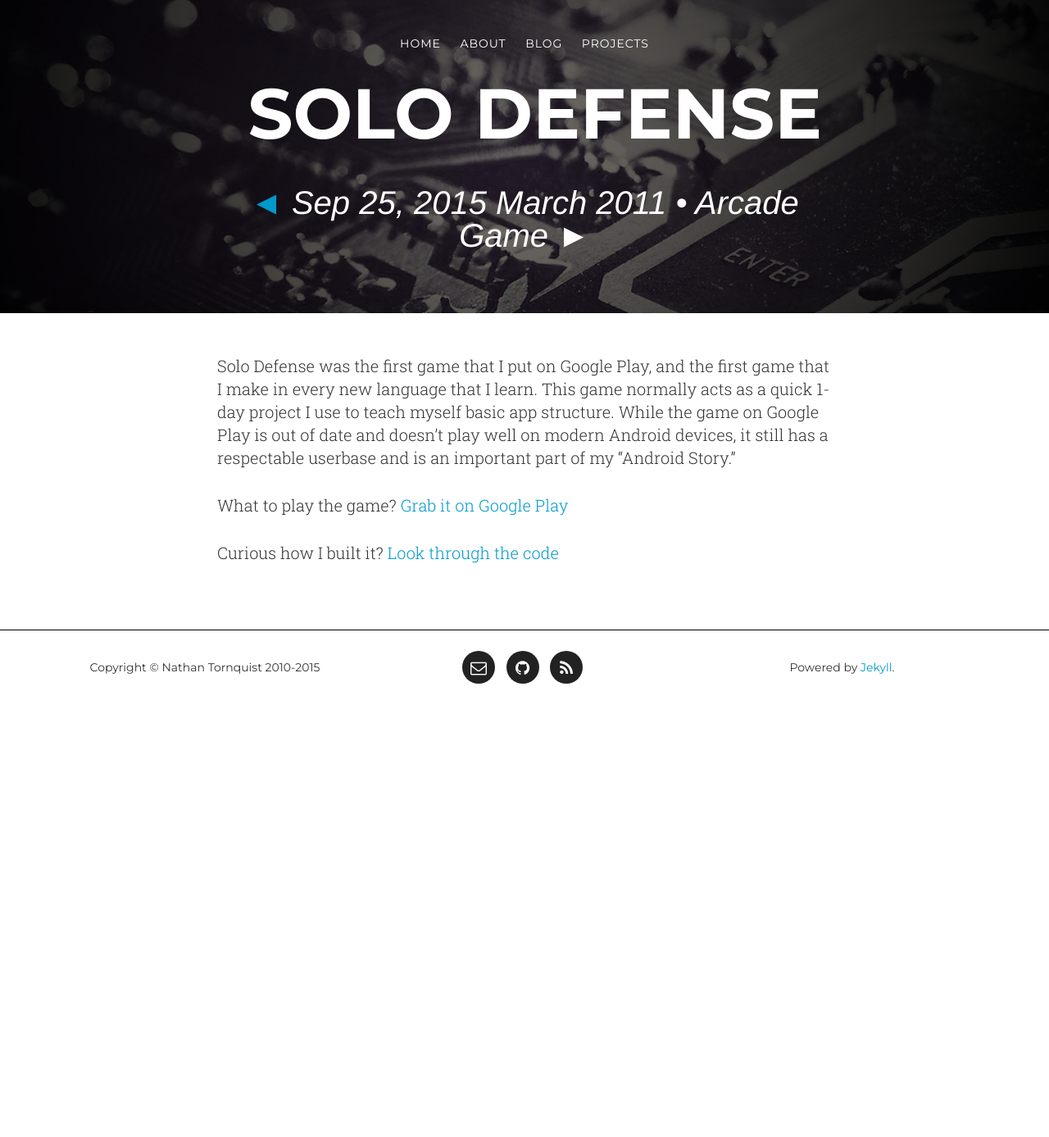
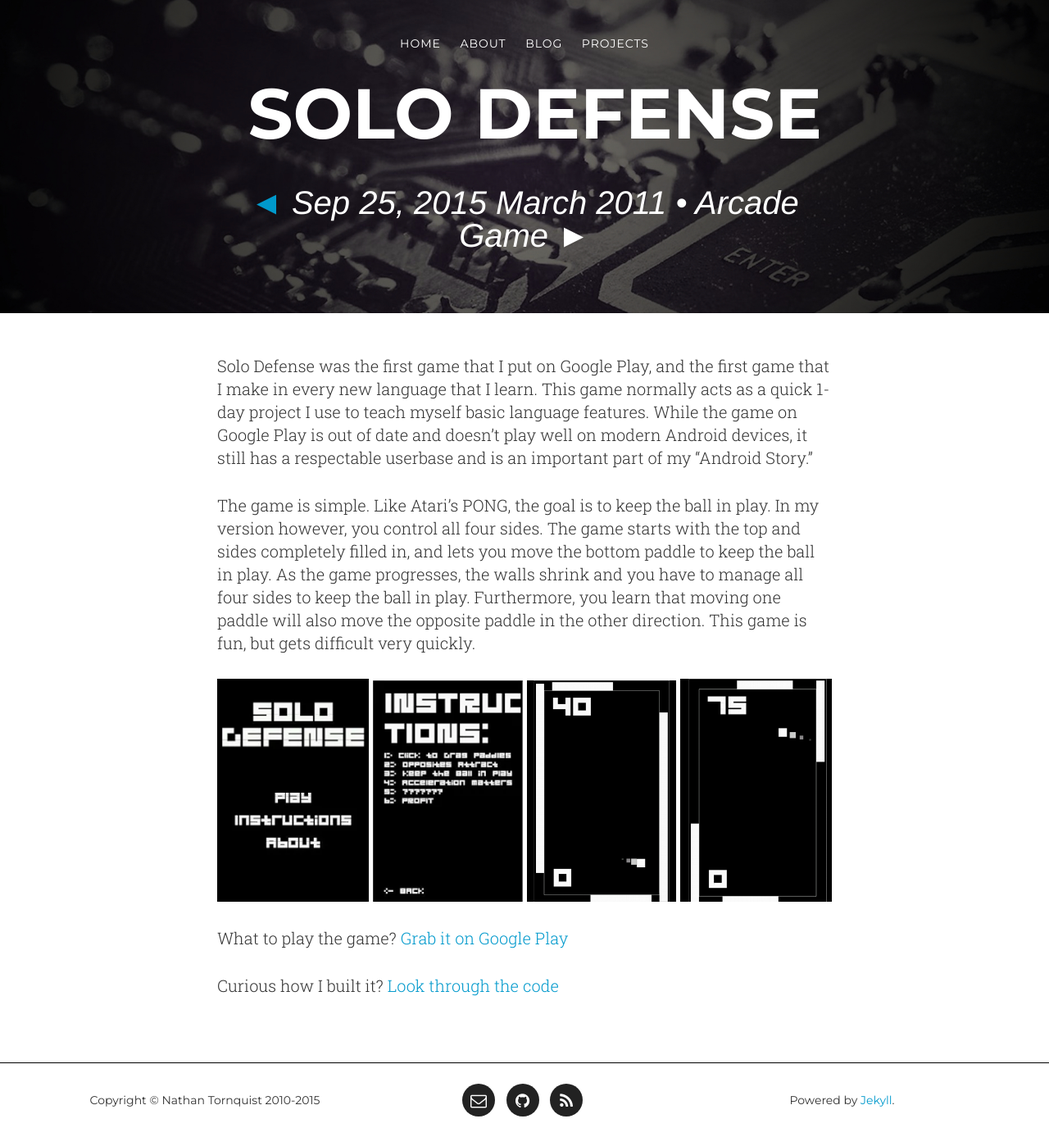
Before and after one commit to Tornquist/tornquist.github.io, a Jekyll site: the page built from _projects/solo_defense.md, in a window 1280 px wide and 1387 px high. Shown: the whole window at 82% size. Built offline with Jekyll 4.4.1, drawn with Linux system fonts in a browser that asks for light colours; some web fonts are replaced.

Commit message:
Updated Android Projects

```diff
--- /dev/null
+++ b/_includes/galleries/project-solo-defense.html
@@ -0,0 +1,39 @@
+<div class="photoset-grid" style="visibility: hidden;">
+  <img src="/assets/images/projects/solo_defense/Solo_Defense_1.webp">
+  <img src="/assets/images/projects/solo_defense/Solo_Defense_2.webp">
+  <img src="/assets/images/projects/solo_defense/Solo_Defense_3.webp">
+  <img src="/assets/images/projects/solo_defense/Solo_Defense_4.webp">
+</div>
+
+<script>
+$('.photoset-grid').photosetGrid({
+    layout: '4',
+    width: '100%',
+    gutter: '5px',
+    highresLinks: true,
+    lowresWidth: 300,
+    rel: 'gallery-01',
+    borderActive: false,
+    borderWidth: '3px',
+    borderColor: '#000000',
+    borderRadius: '3px',
+    borderRemoveDouble: false,
+
+    onInit: function(){},
+    onComplete: function(){
+
+        $('.photoset-grid').css({
+            'visibility': 'visible'
+        });
+
+        $('.photoset-grid').attr('style', '');
+
+        $('.photoset-grid a').colorbox({
+          photo: true,
+          scalePhotos: true,
+          maxHeight:'90%',
+          maxWidth:'90%'
+        });
+    }
+});
+</script>
--- a/_projects/solo_defense.md
+++ b/_projects/solo_defense.md
@@ -8,12 +8,28 @@ subtitle: A twist on the classic game of Pong
 release: March 2011
 category: Arcade Game
 rel_sort: 10
+custom_css:
+- colorbox
+custom_js:
+- photoset-grid
+- colorbox
 ---
 Solo Defense was the first game that I put on Google Play, and the first game that I make in
 every new language that I learn. This game normally acts as a quick 1-day project I use to
-teach myself basic app structure. While the game on Google Play is out of date and doesn't
+teach myself basic language features. While the game on Google Play is out of date and doesn't
 play well on modern Android devices, it still has a respectable userbase and is an important
 part of my "Android Story."
+
+The game is simple.  Like Atari's PONG, the goal is to keep the ball in
+play.  In my version however, you control all four sides.  The game
+starts with the top and sides completely filled in, and lets you move
+the bottom paddle to keep the ball in play.  As the game progresses, the
+walls shrink and you have to manage all four sides to keep the ball in
+play. Furthermore, you learn that moving one paddle will also move the
+opposite paddle in the other direction.  This game is fun, but gets
+difficult very quickly.
+
+{% include /galleries/project-solo-defense.html %}
 
 What to play the game? [Grab it on Google Play](https://play.google.com/store/apps/details?id=com.petronicarts.solodefense)
 
--- a/assets/styles/main.scss
+++ b/assets/styles/main.scss
@@ -68,6 +68,10 @@ img {
   padding: 10px;
 }
 
+.photoset-grid {
+  margin-bottom: 30px;
+}
+
 // Import partials from `sass_dir` (defaults to `_sass`)
 @import
         "post",
```
Also changed, not shown: _includes/galleries/project-arcis.html (added, +39 -0 lines), _includes/galleries/project-burrow.html (added, +40 -0 lines), _projects/arcis.md (+12 -0 lines), _projects/burrow.md (+9 -0 lines), assets/images/projects/arcis/Arcis_1.png (added), assets/images/projects/arcis/Arcis_2.png (added), assets/images/projects/arcis/Arcis_3.png (added), assets/images/projects/arcis/Arcis_4.png (added), assets/images/projects/burrow/Burrow_1.webp (added), assets/images/projects/burrow/Burrow_2.webp (added), assets/images/projects/burrow/Burrow_3.webp (added), assets/images/projects/burrow/Burrow_4.webp (added), assets/images/projects/burrow/Burrow_5.webp (added), assets/images/projects/solo_defense/Solo_Defense_1.webp (added), 3 more files.
